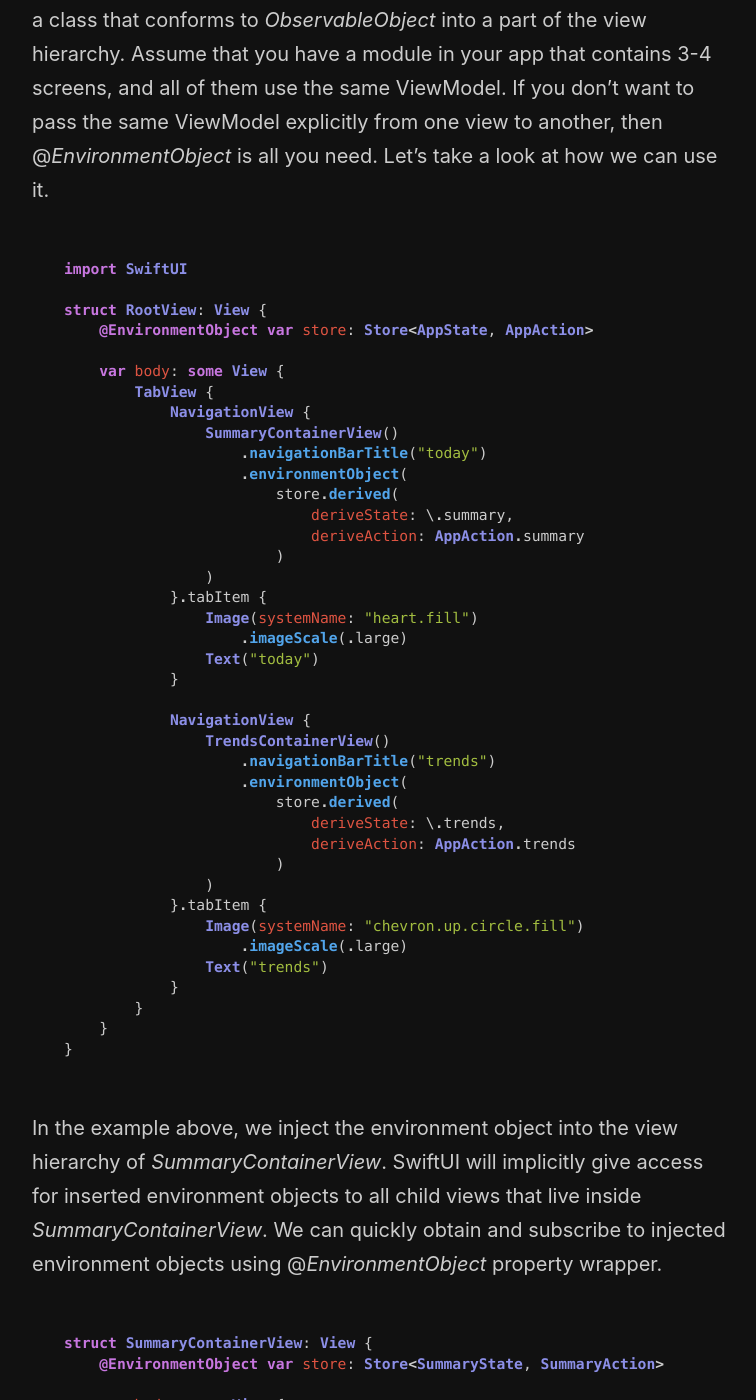
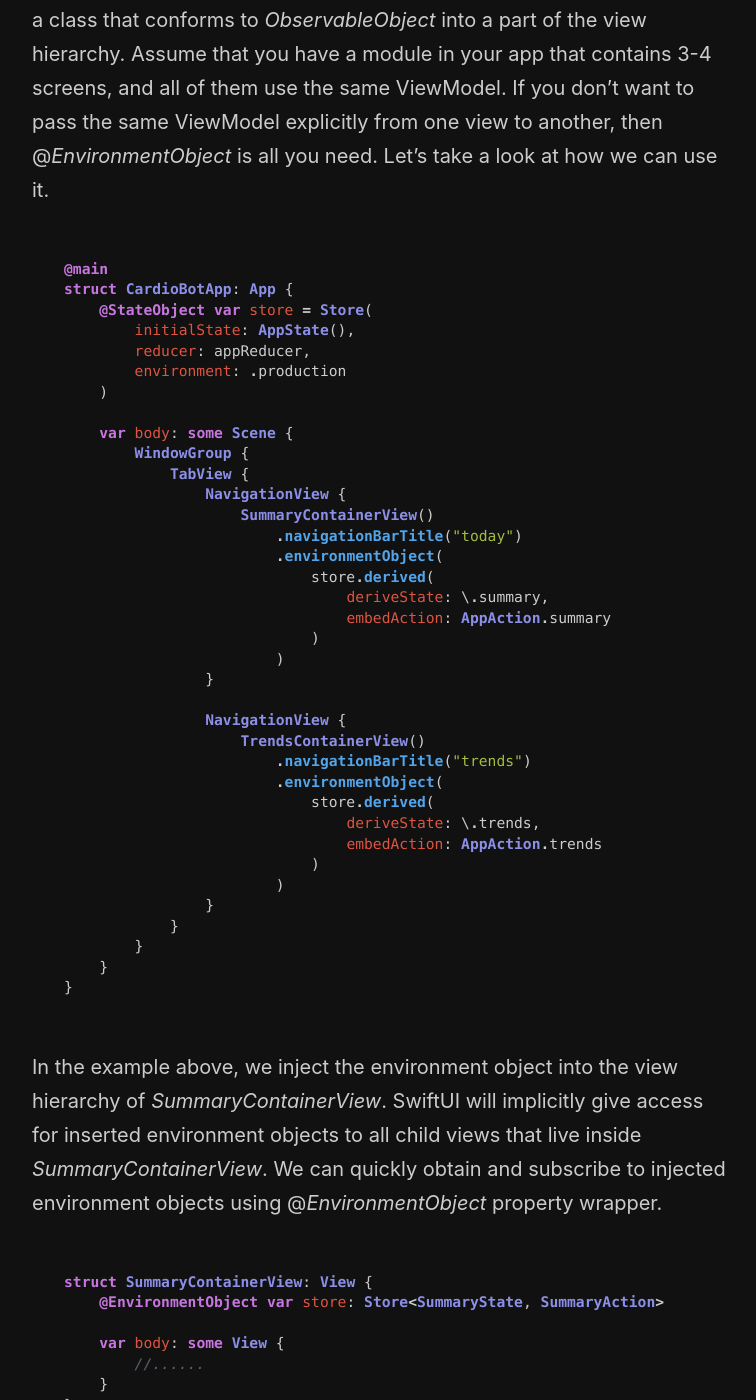
Before and after one commit to mecid/mecid.github.io, a Jekyll site: the page built from _posts/2020-07-02-the-difference-between-stateobject-environmentobject-and-observedobject-in-swiftui.md, in a window 1280 px wide and 1400 px high, scrolled down 2869 px. Shown: the whole window, without its empty margins (258-1014 px from the left). Built offline with Jekyll 4.4.1, drawn with Linux system fonts in a browser that asks for light colours.

Commit message:
Update 2020-07-02-the-difference-between-stateobject-environmentobject-and-observedobject-in-swiftui.md

````diff
--- a/_posts/2020-07-02-the-difference-between-stateobject-environmentobject-and-observedobject-in-swiftui.md
+++ b/_posts/2020-07-02-the-difference-between-stateobject-environmentobject-and-observedobject-in-swiftui.md
@@ -73,41 +73,38 @@ NavigationLink(
 @*EnvironmentObject* is an excellent way to implicitly inject an instance of a class that conforms to *ObservableObject* into a part of the view hierarchy. Assume that you have a module in your app that contains 3-4 screens, and all of them use the same ViewModel. If you don't want to pass the same ViewModel explicitly from one view to another, then @*EnvironmentObject* is all you need. Let's take a look at how we can use it.
 
 ```swift
-import SwiftUI
+@main
+struct CardioBotApp: App {
+    @StateObject var store = Store(
+        initialState: AppState(),
+        reducer: appReducer,
+        environment: .production
+    )
 
-struct RootView: View {
-    @EnvironmentObject var store: Store<AppState, AppAction>
+    var body: some Scene {
+        WindowGroup {
+            TabView {
+                NavigationView {
+                    SummaryContainerView()
+                        .navigationBarTitle("today")
+                        .environmentObject(
+                            store.derived(
+                                deriveState: \.summary,
+                                embedAction: AppAction.summary
+                            )
+                        )
+                }
 
-    var body: some View {
-        TabView {
-            NavigationView {
-                SummaryContainerView()
-                    .navigationBarTitle("today")
-                    .environmentObject(
-                        store.derived(
-                            deriveState: \.summary,
-                            deriveAction: AppAction.summary
+                NavigationView {
+                    TrendsContainerView()
+                        .navigationBarTitle("trends")
+                        .environmentObject(
+                            store.derived(
+                                deriveState: \.trends,
+                                embedAction: AppAction.trends
+                            )
                         )
-                )
-            }.tabItem {
-                Image(systemName: "heart.fill")
-                    .imageScale(.large)
-                Text("today")
-            }
-
-            NavigationView {
-                TrendsContainerView()
-                    .navigationBarTitle("trends")
-                    .environmentObject(
-                        store.derived(
-                            deriveState: \.trends,
-                            deriveAction: AppAction.trends
-                        )
-                )
-            }.tabItem {
-                Image(systemName: "chevron.up.circle.fill")
-                    .imageScale(.large)
-                Text("trends")
+                }
             }
         }
     }
````
